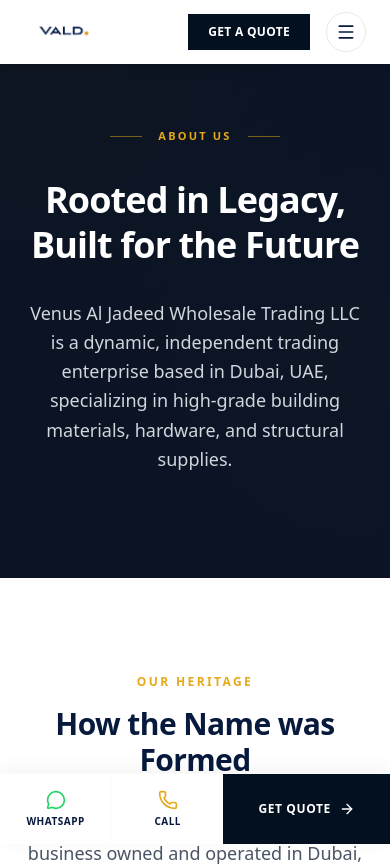
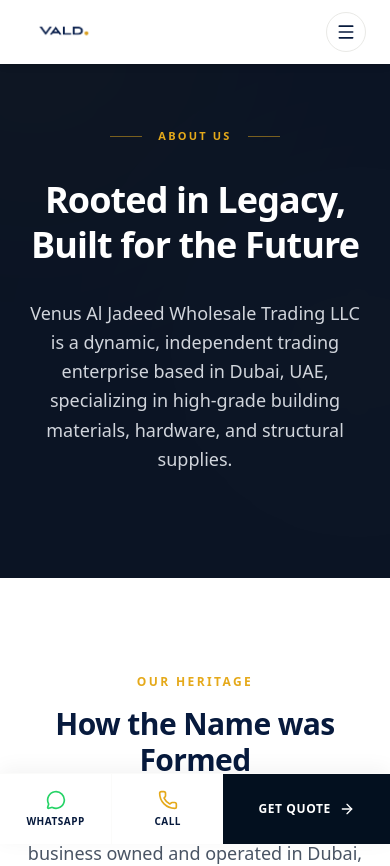
Before and after one commit to venusaljadeed-maker/vald, a Next.js app: page /about in a window 390 px wide. Shown: the top 866 px of the page. Built offline with nearby package versions, Linux system fonts and the light colour scheme.

Commit message:
Hide 'GET A QUOTE' button on mobile views to clean up the navbar

```diff
--- a/src/components/layout/Header.tsx
+++ b/src/components/layout/Header.tsx
@@ -94,7 +94,7 @@ export const Header = () => {
           <div className="flex items-center gap-4 relative z-[60]">
             <Link
               href="/contact"
-              className="hidden sm:flex px-5 py-2.5 text-xs inline-flex items-center justify-center font-sans font-semibold transition-all duration-300 ease-out uppercase tracking-wide bg-vald-dark-navy text-vald-white hover:bg-black"
+              className="hidden xl:inline-flex px-5 py-2.5 text-xs items-center justify-center font-sans font-semibold transition-all duration-300 ease-out uppercase tracking-wide bg-vald-dark-navy text-vald-white hover:bg-black"
             >
               GET A QUOTE
             </Link>
```
